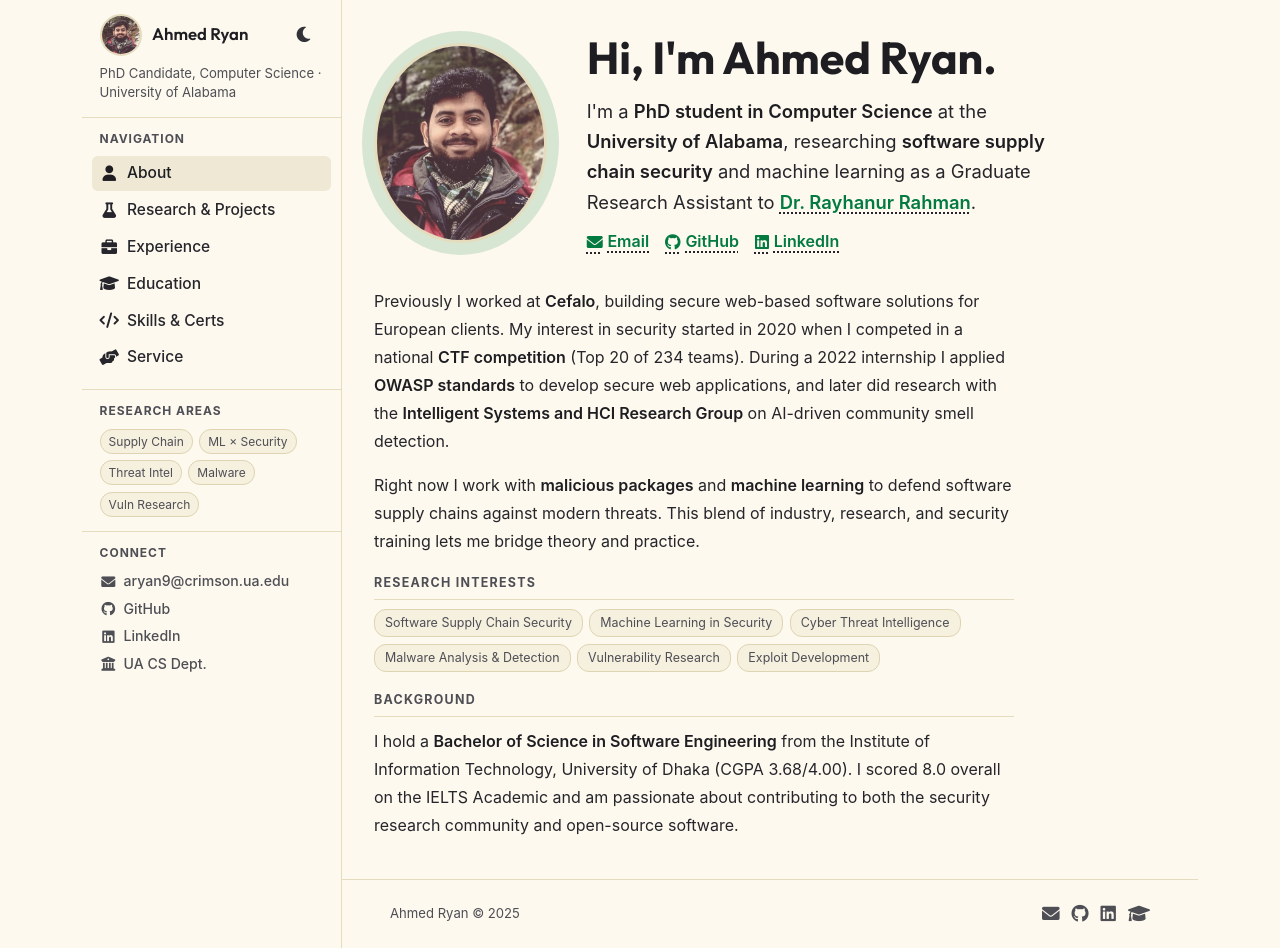
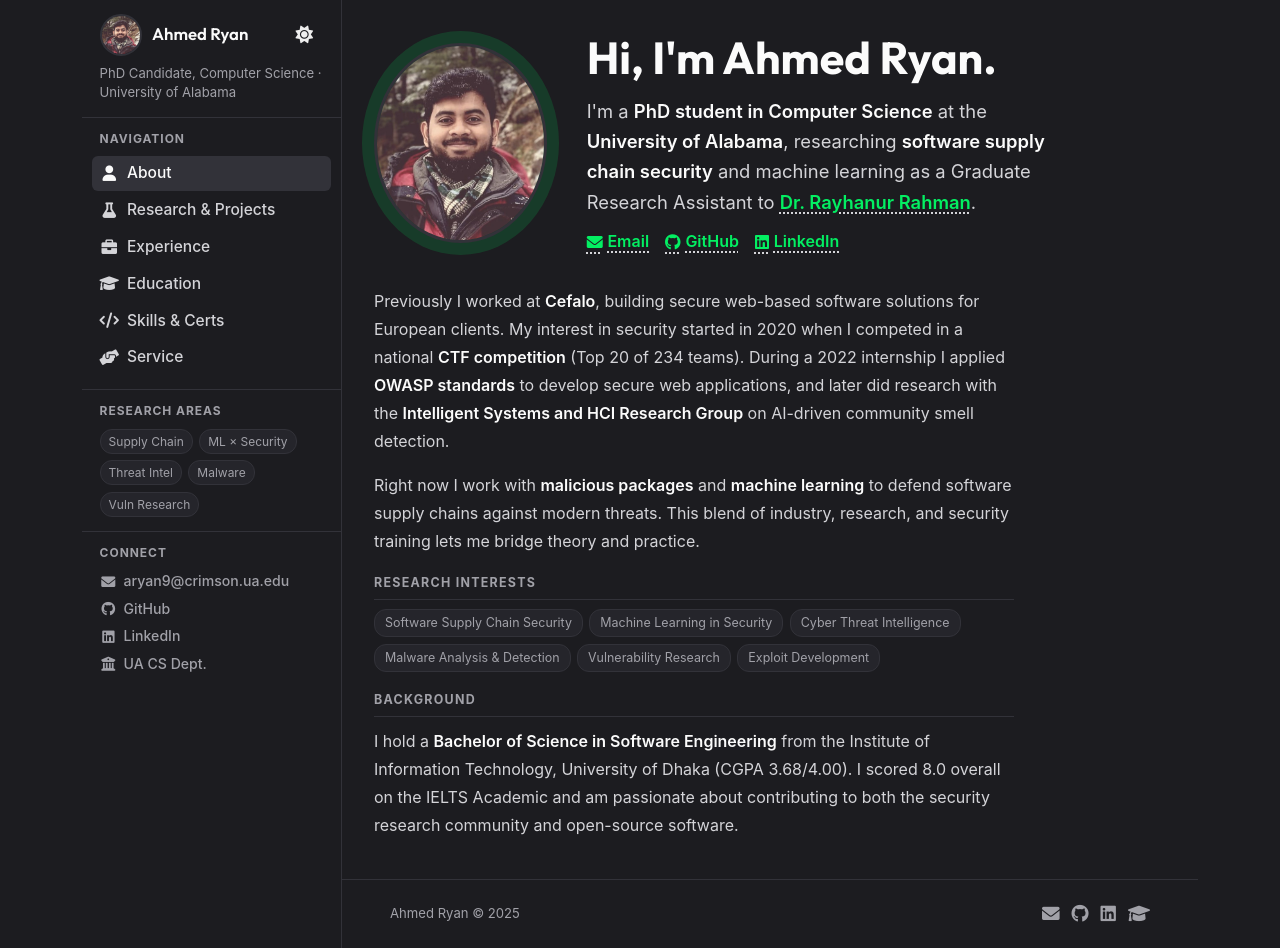
Before and after one commit to fraxhost/fraxhost.github.io, a Jekyll site: the page built from index.html, in a window 1280 px wide and 948 px high. Built offline with Jekyll 4.4.1, drawn with Linux system fonts in a browser that asks for light colours.

Commit message:
style: make dark theme the default
- css/style.css: color-scheme root default changed from light to dark
- js/script.js: getScheme() fallback changed from 'light' to 'dark'
- _layouts/default.html: flash-prevention script unchanged (already
  applies stored scheme on load; no stored value now resolves to dark)

Co-Authored-By: Claude Sonnet 4.6 <noreply@anthropic.com>

```diff
--- a/_layouts/default.html
+++ b/_layouts/default.html
@@ -15,6 +15,7 @@
       (function () {
         var s = localStorage.getItem("colorScheme");
         if (s) document.documentElement.style.colorScheme = s;
+        // default is dark — only override if explicitly stored as light
       })();
     </script>
     <!-- Google tag (gtag.js) -->
--- a/css/style.css
+++ b/css/style.css
@@ -80,7 +80,7 @@
   font-family: var(--font-family);
   line-height: 1.6;
   font-size: 16px;
-  color-scheme: light;
+  color-scheme: dark;
   font-synthesis: none;
   text-rendering: optimizeLegibility;
   -webkit-font-smoothing: antialiased;
--- a/js/script.js
+++ b/js/script.js
@@ -40,7 +40,7 @@ if (navToggle && navMenu) {
 // Default is light; toggling sets it to dark.
 
 function getScheme() {
-  return localStorage.getItem('colorScheme') || 'light';
+  return localStorage.getItem('colorScheme') || 'dark';
 }
 
 function applyScheme(scheme) {
```
